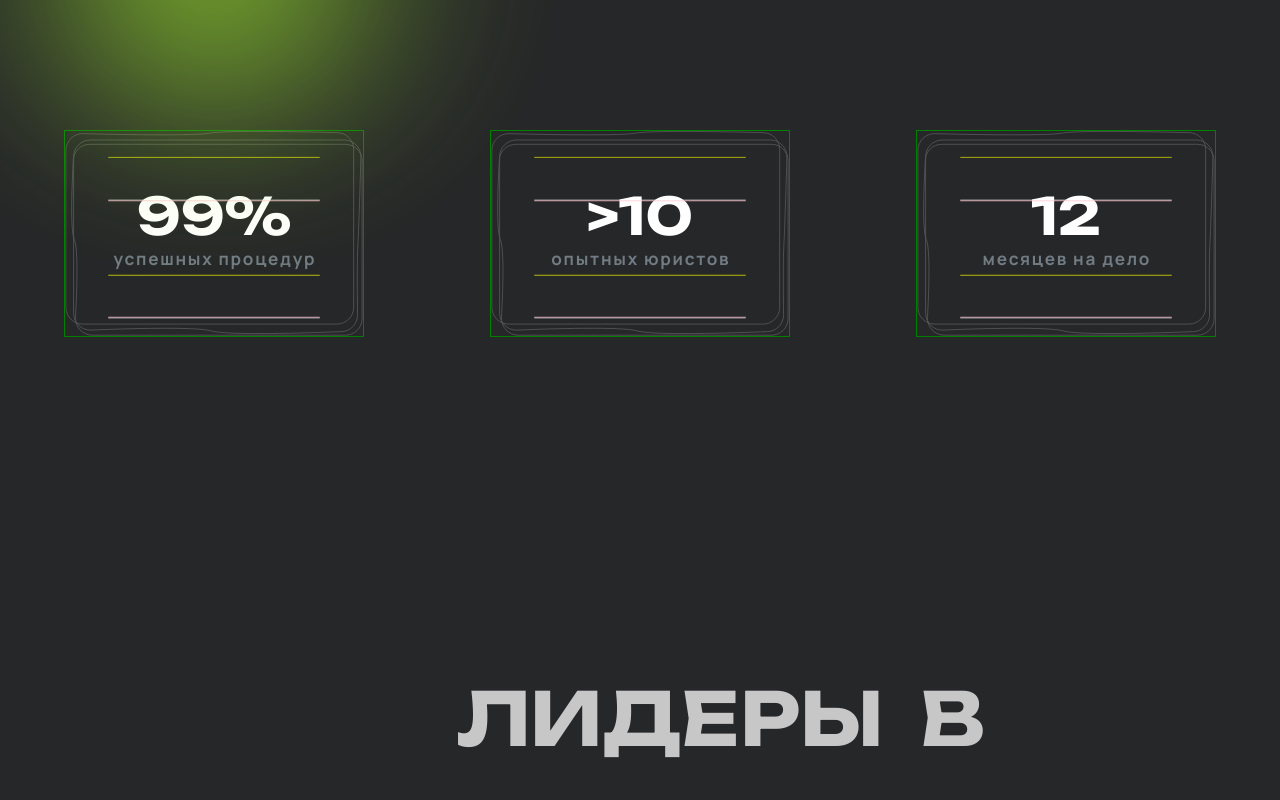
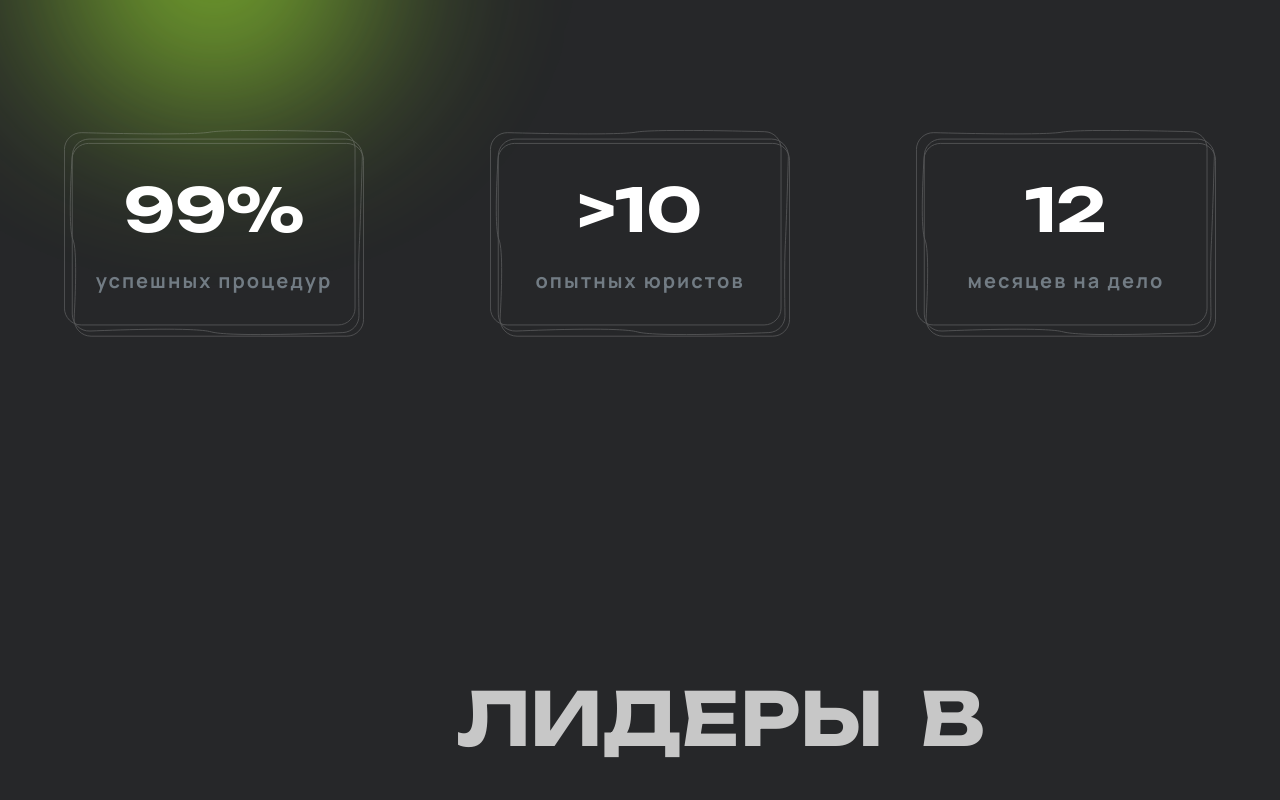
Before and after one commit to szimina/yurv2, a React app: page / in a window 1280 px wide. Shown: the part 700-1500 px from the top of the page. Built offline with nearby package versions, Linux system fonts and the light colour scheme.

Commit message:
styles for safari updated

```diff
--- a/src/components/intro/intro.module.css
+++ b/src/components/intro/intro.module.css
@@ -1,9 +1,9 @@
 .container {
+  position: relative;
   display: flex;
   flex-direction: column;
   gap: 30px;
   padding: 34px 20px 200px 34px;
-  position: relative;
   overflow: visible;
 }
 
@@ -34,14 +34,14 @@
   width: 300px;
   height: 500px;
   background: radial-gradient(
-    ellipse at center, /* эллиптическая форма */
+    ellipse at center,
     var(--main-accent-color) 0%,
-    transparent 70% /* плавное исчезновение */
+    transparent 70%
   );
   border-radius: 50%;
-  transform: scaleX(1.5); /* растягиваем по горизонтали */
-  filter: blur(60px); /* сильное размытие */
-  opacity: 0.8; /* смягчаем яркость */
+  transform: scaleX(1.5);
+  opacity: 0.8;
+  filter: blur(60px);
   animation: gradient 10s ease infinite;
   -webkit-backface-visibility: hidden; /* фикс для Safari */
 }
@@ -67,7 +67,7 @@
   }
 
   .flash {
-    width: 300px;
+    width: 250px;
     height: 300px;
   }
 
--- a/src/components/ui/animated-header/animated-header.module.css
+++ b/src/components/ui/animated-header/animated-header.module.css
@@ -14,6 +14,7 @@
   font-size: 1em;
   font-family: var(--accent-font);
   text-transform: uppercase;
+  will-change: opacity, transform;
 }
 
 .space {
--- a/src/components/ui/animated-header/animated-header.tsx
+++ b/src/components/ui/animated-header/animated-header.tsx
@@ -20,7 +20,7 @@ export const AnimatedHeaderUI: FC<AnimatedHeaderUIProps> = ({
 
     return useParallax({
       translateY: isMounted ? [0, PARALLAX_OFFSET] : [0, 0],
-      opacity: isMounted ? [0, 1] : [1, 1],
+      opacity: isMounted ? [0, 1] : [0, 0],
       easing: 'easeOutQuad',
       shouldAlwaysCompleteAnimation: true,
       startScroll: start - (BASE_START_OFFSET - index * LETTER_DELAY),
@@ -40,7 +40,12 @@ export const AnimatedHeaderUI: FC<AnimatedHeaderUIProps> = ({
             className={styles.letter}
             aria-hidden="true"
             role="presentation"
-            style={!isMounted ? { visibility: 'hidden' } : { visibility: 'visible' }}
+            style={!isMounted ? {
+              visibility: 'hidden',
+              opacity: 0
+            } : {
+              visibility: 'visible'
+            }}
           >
             {char}
           </div>
--- a/src/components/ui/stat-card/statistic.module.css
+++ b/src/components/ui/stat-card/statistic.module.css
@@ -2,13 +2,16 @@
   display: flex;
   width: 300px;
   aspect-ratio: 347 / 239;
-	border: 1px solid green;
-	flex-direction: column;
-	place-content: center;
+  position: relative;
 }
 
 .svg {
-	display: block;
+  position: absolute;
+  top: 0;
+  left: 0;
+  width: 100%;
+  height: 100%;
+  z-index: 1;
 }
 
 .path {
@@ -19,65 +22,35 @@
   stroke: var(--main-accent-color);
 }
 
-.headerContainer {
+.content {
   position: relative;
+  width: 100%;
+  height: 100%;
   display: flex;
+  flex-direction: column;
   justify-content: center;
   align-items: center;
-	place-self: center;
-	width: 300px;
-	height: 100%;
-	overflow: hidden;
+  z-index: 2;
+  padding: 20px;
+  box-sizing: border-box;
+}
+
+.header {
   color: var(--hover-color);
   font-size: 60px;
   font-family: var(--accent-font);
+  margin-bottom: 20px;
+  text-align: center;
 }
 
-.textContainer {
-	position: relative;
-	display: flex;
-	justify-content: center;
-	align-items: center;
-	place-self: center;
-	width: 300px;
-	height: 100%;
-	overflow: hidden;
+.text {
   color: var(--light-background-color);
   font-weight: 700;
   font-size: 20px;
   font-family: var(--main-font);
   letter-spacing: 2px;
-	border: 1px solid white;
-}
-
-.animatedHeader {
-	position: absolute;
-	top: 0;
-	left: 0;
-	display: flex;
-	justify-content: center;
-	align-items: center;
-	place-self: center;
-	width: 300px;
-	height: 100%;
-	transition: opacity 0.5s ease; /* Плавное изменение прозрачности */
-	border: 1px solid yellow;
-
-}
-
-.animatedText {
-	position: absolute;
-	top: 0;
-	left: 0;
-	display: flex;
-	justify-content: center;
-	align-items: center;
-	place-self: center;
-	width: 300px;
-	height: 100%;
-	transition: opacity 0.5s ease;
-	border: 1px solid pink;
-
+  text-align: center;
+  line-height: 1.4;
 }
 
 @media (921px < width <=1061px) {
--- a/src/components/ui/stat-card/statistic.tsx
+++ b/src/components/ui/stat-card/statistic.tsx
@@ -52,7 +52,7 @@ export const StatisticCardUI: FC<StatisticCardUIProps> = ({
           observer.disconnect();
         }
       },
-      { threshold: 0.5 } // Более оптимальный порог видимости
+      { threshold: 0.5 }
     );
 
     const currentRef = containerRef.current;
@@ -71,7 +71,7 @@ export const StatisticCardUI: FC<StatisticCardUIProps> = ({
   useEffect(() => {
     if (!isVisible) return;
 
-    const duration = 1000; // Общая длительность анимации в мс
+    const duration = 1000;
     const startTime = performance.now();
     const step = (timestamp: number) => {
       const progress = Math.min((timestamp - startTime) / duration, 1);
@@ -103,13 +103,13 @@ export const StatisticCardUI: FC<StatisticCardUIProps> = ({
         text.slice(0, index + 1) + prev.slice(index + 1)
       );
       index++;
-    }, 30); // Увеличен интервал для лучшей производительности
+    }, 30);
 
     return () => clearInterval(interval);
   }, [isVisible, text]);
 
   return (
-    <div className={styles.container}>
+    <div className={styles.container} ref={containerRef}>
       <svg
         width='100%'
         height='100%'
@@ -117,12 +117,9 @@ export const StatisticCardUI: FC<StatisticCardUIProps> = ({
         fill='none'
         xmlns='http://www.w3.org/2000/svg'
         className={styles.svg}
-        aria-labelledby="statistic-title statistic-desc"
+        aria-hidden="true"
       >
-        <title id="statistic-title">{formatValue(headerNumberValue)}</title>
-        <desc id="statistic-desc">{text}</desc>
-
-        <g opacity='0.3' aria-hidden="true">
+        <g opacity='0.3'>
           <path
             d='M9.54492 30C9.54492 19.2305 18.2754 10.5 29.0449 10.5H325.625C336.604 10.5 345.415 19.5271 345.098 30.4983C344.268 59.1425 342.716 110.108 341.567 132.474C340.474 153.735 340.832 191.515 341.196 214.504C341.364 225.095 333.159 233.913 322.585 234.333C302.2 235.143 268.958 236.288 238.389 236.554C223.104 236.687 208.492 236.601 196.492 236.143C184.472 235.684 175.129 234.854 170.345 233.518C165.553 232.181 156.824 231.358 145.866 230.893C134.89 230.428 121.627 230.319 107.736 230.427C79.9518 230.643 49.6339 231.724 30.0314 232.543C18.8746 233.009 9.54492 224.108 9.54492 212.945V30Z'
             stroke={stroke}
@@ -139,34 +136,16 @@ export const StatisticCardUI: FC<StatisticCardUIProps> = ({
             className={styles.path}
           />
         </g>
+      </svg>
 
-        <foreignObject
-          x='50'
-          y='30'
-          width='247'
-          height='139'
-          role="presentation"
-        >
-          <div ref={containerRef} className={styles.headerContainer}>
-            <div className={styles.animatedHeader} aria-live="polite">
-              {formatValue(currentHeaderValue)}
-            </div>
-          </div>
-        </foreignObject>
-        <foreignObject
-          x='50'
-          y='80'
-          width='247'
-          height='139'
-          role="presentation"
-        >
-          <div className={styles.textContainer}>
-            <div className={styles.animatedText} aria-live="polite">
-              {currentText}
-            </div>
-          </div>
-        </foreignObject>
-      </svg>
+      <div className={styles.content}>
+        <div className={styles.header} aria-live="polite">
+          {formatValue(currentHeaderValue)}
+        </div>
+        <div className={styles.text} aria-live="polite">
+          {currentText}
+        </div>
+      </div>
     </div>
   );
 };
--- a/src/utils/useIsMounted.tsx
+++ b/src/utils/useIsMounted.tsx
@@ -5,7 +5,7 @@ export const useIsMounted = () => {
 
   useEffect(() => {
     setIsMounted(true);
-    return () => setIsMounted(false); // Опционально: сброс при размонтировании
+    return () => setIsMounted(false);
   }, []);
 
   return isMounted;
```
Also changed, not shown: src/components/ui/svg/heard-svg.tsx (+48 -48 lines). Lines whose indentation alone changed are shown as unchanged.
